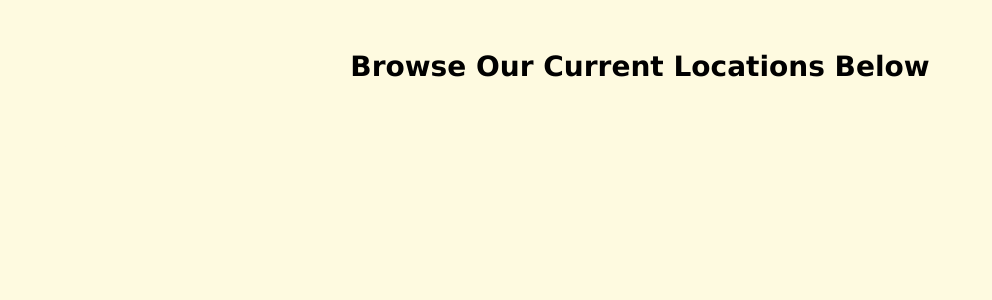
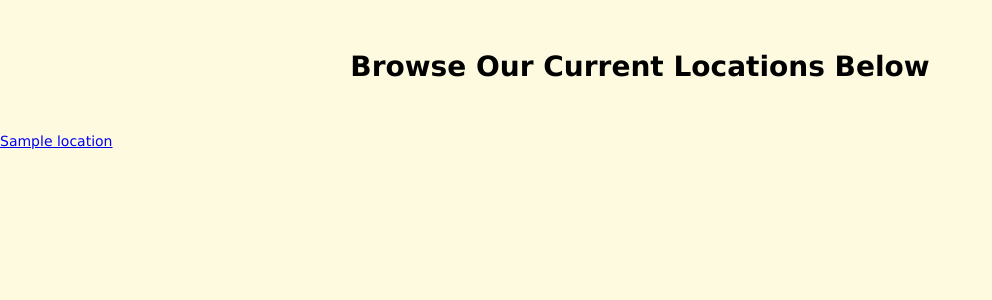
Before and after one commit to pauljburgess/wildlife-locator, a Node server app: page /locations in a window 1280 px wide. Shown: the part 80-380 px from the top of the page, without its empty margins (0-992 px from the left). Run offline with Node 20, Linux system fonts and the light colour scheme; tables that the repository leaves empty hold one stand-in row (values such as "Sample post"); some libraries are stand-ins or nearby versions.

Commit message:
Fix anchor tag display issue

```diff
--- a/public/stylesheets/style.css
+++ b/public/stylesheets/style.css
@@ -17,7 +17,7 @@ nav {
   height: 80px;
 }
 
-a {
+nav > a {
   color: #FEFAE0;
   text-decoration: none;
   margin-right: 30px;
```
